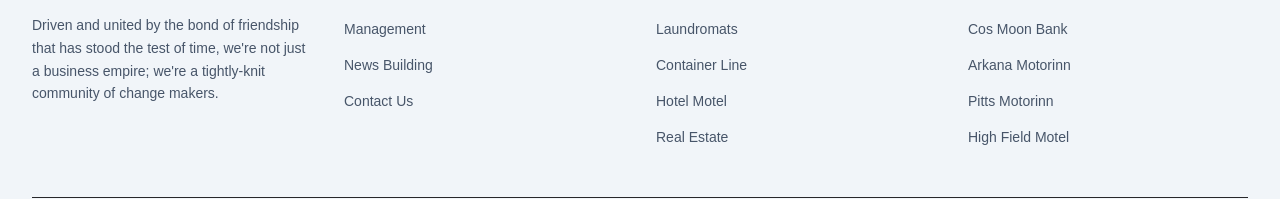
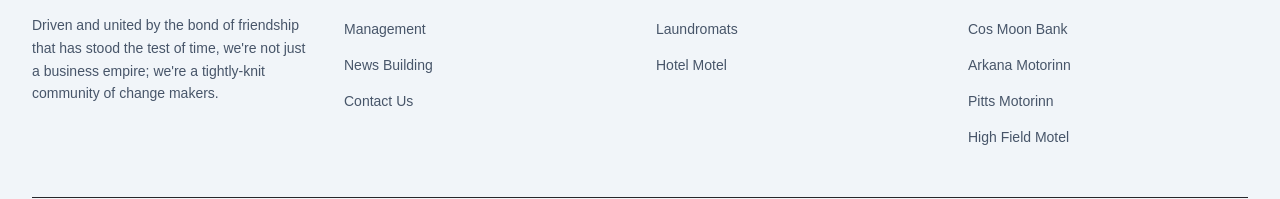
Before and after one commit to crissy-coder/boss_aus_mern, a Next.js app in the folder frontend/: page /about in a window 1280 px wide. Shown: the part 2848-3047 px from the top of the page. Built offline with nearby package versions, Linux system fonts and the light colour scheme.

Commit message:
links attachments

```diff
--- a/frontend/components/Footer.tsx
+++ b/frontend/components/Footer.tsx
@@ -11,12 +11,12 @@ const QUICK_LINKS = [
 ];
 
 const OUR_SERVICES = [
-  { label: "BPO", href: "/services#bpo" },
-  { label: "Construction", href: "/services#construction" },
-  { label: "Laundromats", href: "/services#laundromats" },
-  { label: "Container Line", href: "/services#container-line" },
-  { label: "Hotel Motel", href: "/services#hotel-motel" },
-  { label: "Real Estate", href: "/services#real-estate" },
+  { label: "BPO", href: "/bpo" },
+  { label: "Construction", href: "/services/construction" },
+  { label: "Laundromats", href: "/services/laundromats" },
+  // { label: "Container Line", href: "/services/container-line" },
+  { label: "Hotel Motel", href: "/services/hotel-motel" },
+  // { label: "Real Estate", href: "/services/real-estate" },
 ];
 
 const GLOBAL = [
--- a/frontend/package.json
+++ b/frontend/package.json
@@ -10,6 +10,7 @@
   },
   "dependencies": {
     "axios": "^1.13.5",
+    "mongodb": "^7.1.0",
     "next": "16.1.6",
     "react": "19.2.3",
     "react-dom": "19.2.3"
```
Also changed, not shown: 1 other file (tests, documents, lock files or other folders).
